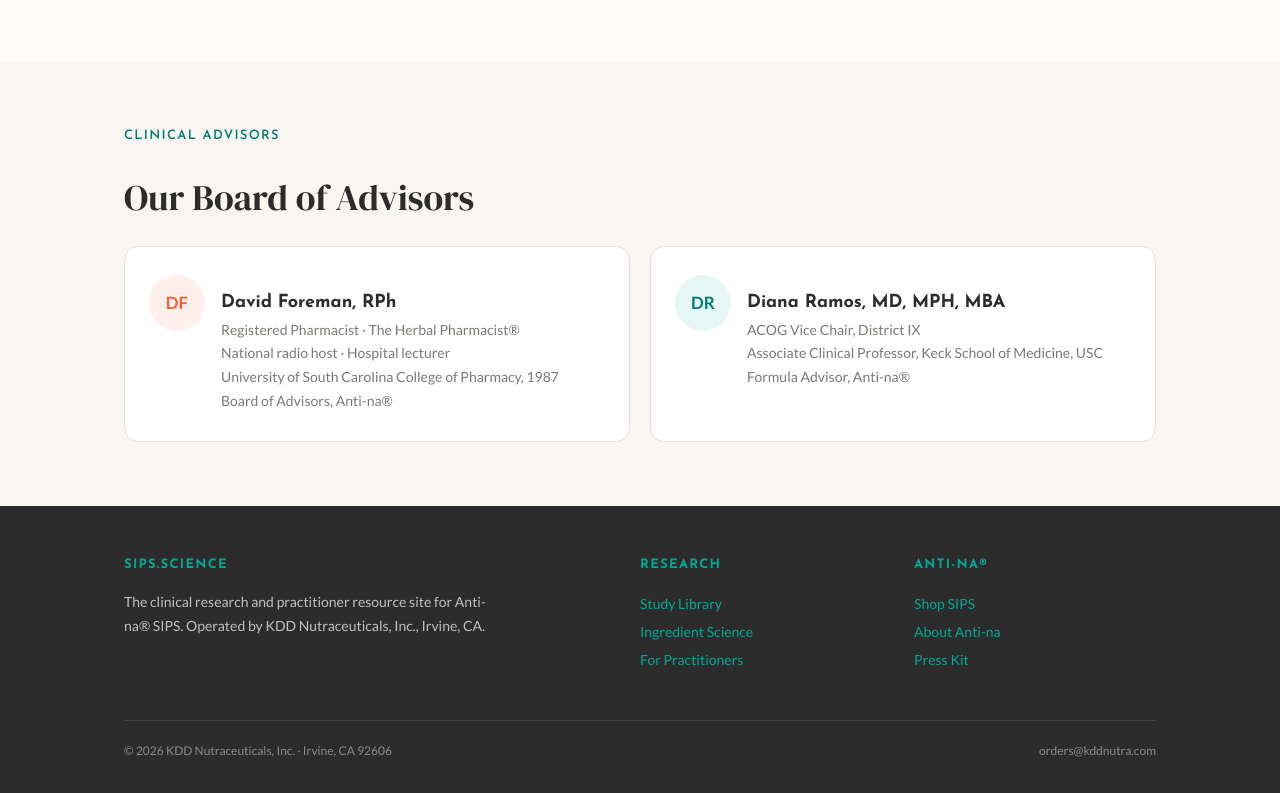
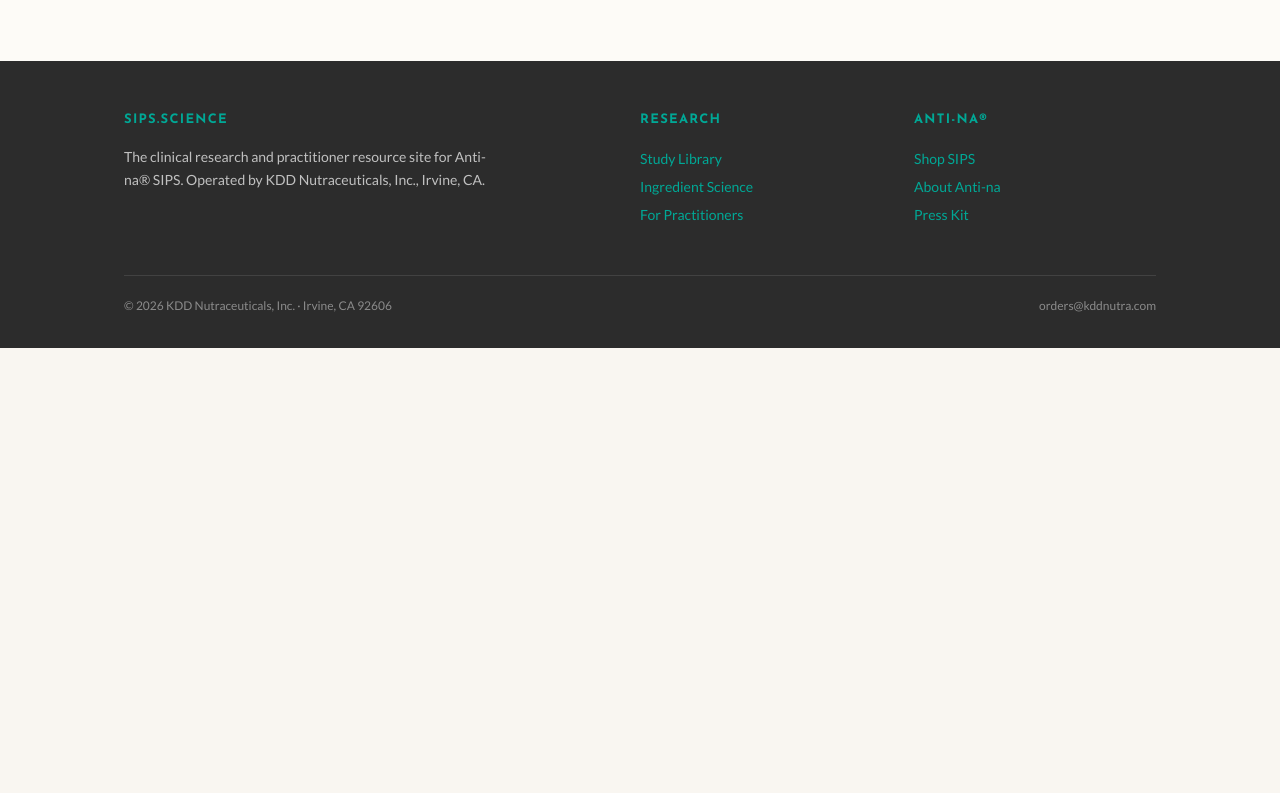
Before and after one commit to ScienceBehindSIPS/ScienceBehindSIPS, a plain HTML site: page index.html in a window 1280 px wide. Shown: the part 2661-3454 px from the top of the page. After the commit the page ends 3009 px from the top, so only its background shows below. Drawn offline with Linux system fonts and the light colour scheme.

Commit message:
Remove clinical advisors section from index.html
Removed the section displaying clinical advisors from the index.html file.

```diff
--- a/index.html
+++ b/index.html
@@ -327,46 +327,6 @@
   </div>
 </section>
 
-<!-- ADVISORS -->
-<section class="section">
-  <div class="container">
-    <span class="eyebrow eyebrow--teal">Clinical advisors</span>
-    <h2 style="font-size:36px; margin-bottom:28px;">Our Board of Advisors</h2>
-    <div class="grid-2">
-
-      <div class="card">
-        <div style="display:flex; gap:16px; align-items:flex-start;">
-          <div style="width:56px;height:56px;border-radius:50%;background:var(--orange-light);color:var(--orange);display:flex;align-items:center;justify-content:center;font-weight:700;font-size:17px;flex-shrink:0;">DF</div>
-          <div>
-            <h3 style="font-size:18px; font-family:var(--font-sans); font-weight:700; margin-bottom:4px;">David Foreman, RPh</h3>
-            <p style="font-size:14px; color:var(--muted); margin:0;">
-              Registered Pharmacist · The Herbal Pharmacist®<br>
-              National radio host · Hospital lecturer<br>
-              University of South Carolina College of Pharmacy, 1987<br>
-              Board of Advisors, Anti-na®
-            </p>
-          </div>
-        </div>
-      </div>
-
-      <div class="card">
-        <div style="display:flex; gap:16px; align-items:flex-start;">
-          <div style="width:56px;height:56px;border-radius:50%;background:var(--teal-light);color:var(--teal-dark);display:flex;align-items:center;justify-content:center;font-weight:700;font-size:17px;flex-shrink:0;">DR</div>
-          <div>
-            <h3 style="font-size:18px; font-family:var(--font-sans); font-weight:700; margin-bottom:4px;">Diana Ramos, MD, MPH, MBA</h3>
-            <p style="font-size:14px; color:var(--muted); margin:0;">
-              ACOG Vice Chair, District IX<br>
-              Associate Clinical Professor, Keck School of Medicine, USC<br>
-              Formula Advisor, Anti-na®
-            </p>
-          </div>
-        </div>
-      </div>
-
-    </div>
-  </div>
-</section>
-
 <!-- FOOTER -->
 <footer class="site-footer">
   <div class="container">
```
